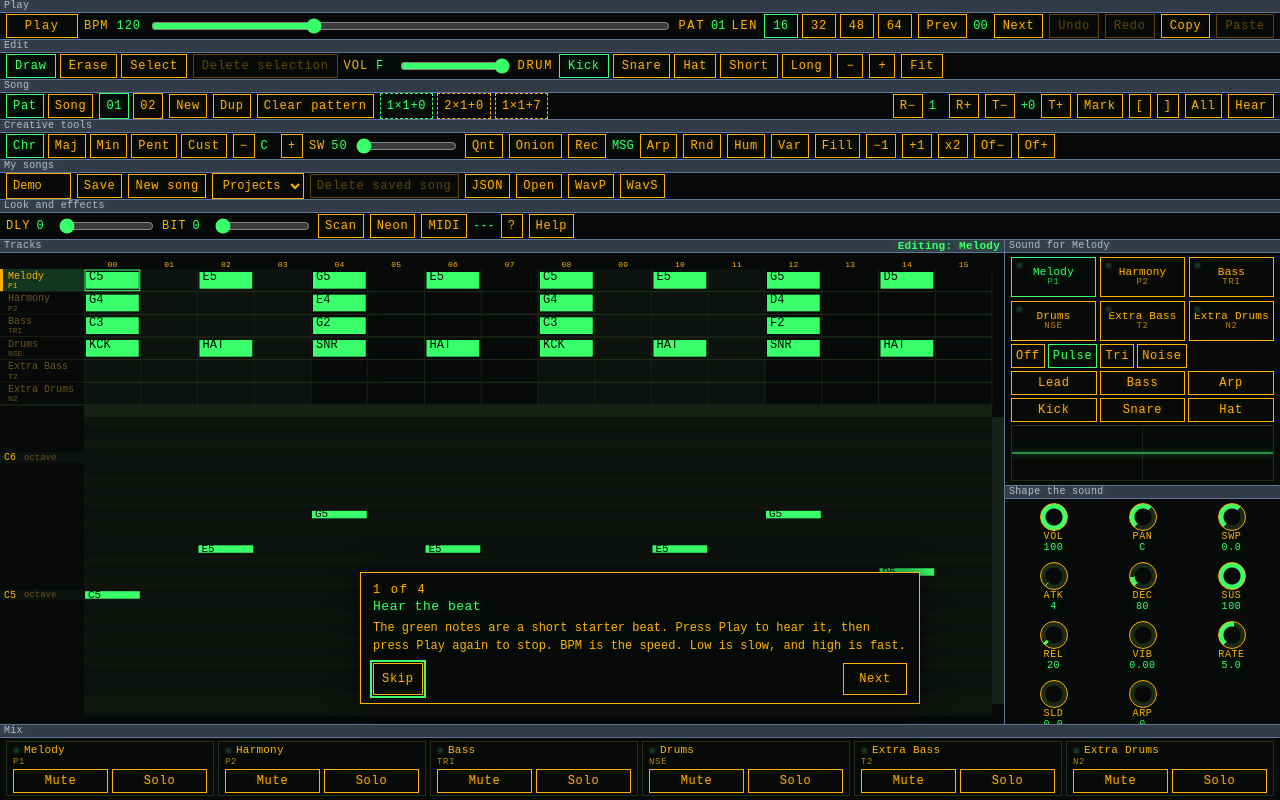
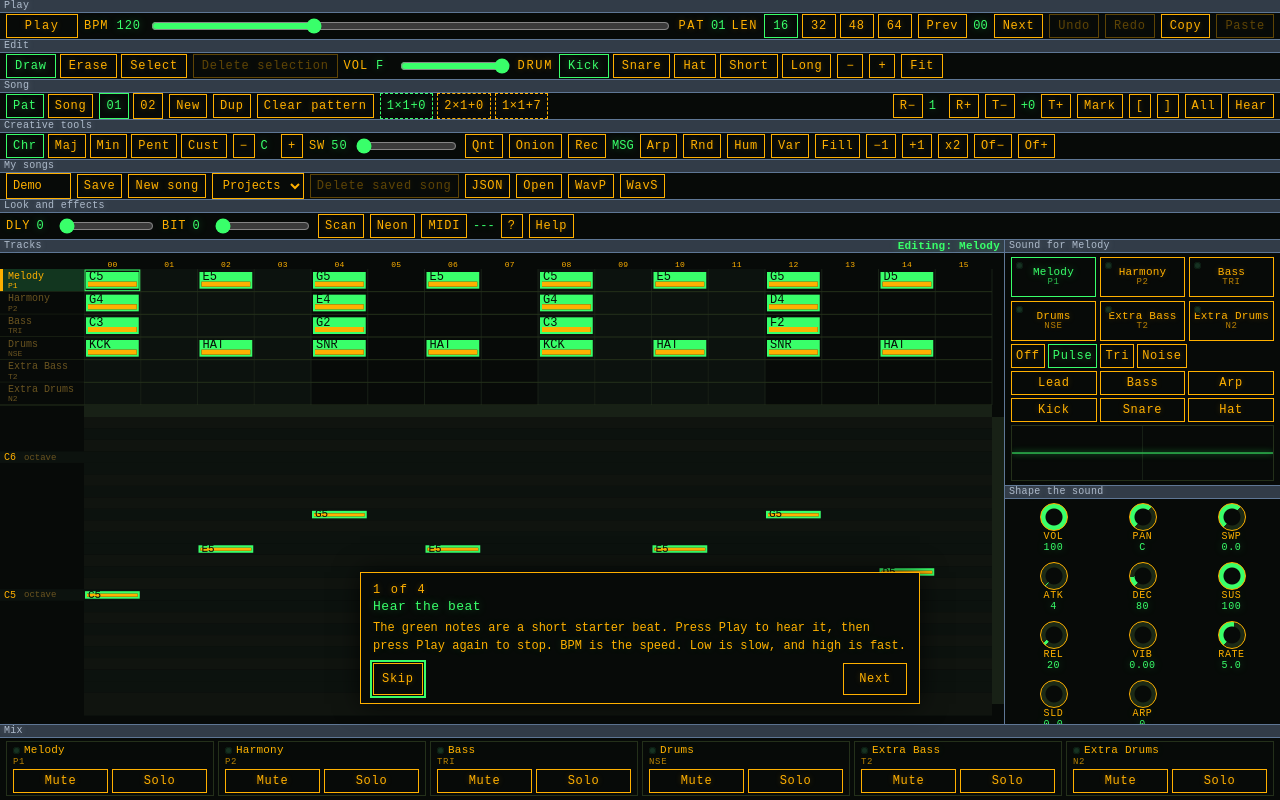
Before and after one commit to davidcasas82/chiptune-sequencer, a website built with Vite: page index.html in a window 1280 px wide. Built offline with nearby package versions, Linux system fonts and the light colour scheme.

Commit message:
Show Pencil pressure as each note's loudness
A pencil stroke sets the note from that pressure, including while the stroke is still moving. The bar on the note shows the loudness. A finger or mouse still uses the VOL control.

Co-authored-by: David Casas <davidcasas82@users.noreply.github.com>

```diff
--- a/index.html
+++ b/index.html
@@ -404,7 +404,7 @@
           <li>Hold a cell or note for the radial menu.</li>
           <li>Hold a button, a knob, or a slider name for a tip. A pencil hover shows it too.</li>
           <li>A to P play. Z and X move the octave. 1 to 5 hit drums. Space plays.</li>
-          <li>Pen pressure sets the volume of a new note.</li>
+          <li>Pen pressure sets how loud a new note is, and the bar on the note shows it. A finger or mouse uses VOL.</li>
         </ul>
         <button value="cancel">Close</button>
       </form>
--- a/src/audio/edit.ts
+++ b/src/audio/edit.ts
@@ -9,6 +9,7 @@ import {
   MAX_CHANNELS,
   MAX_STEPS,
   PITCH_CENTER,
+  VOL_MAX,
   cell,
   clampDrum,
   clampPitch,
@@ -118,6 +119,11 @@ export function clearSelection(
     for (let step = s0; step <= s1; step++) clearNote(pattern, channel, step);
   }
   return true;
+}
+
+export function penVolume(pointerType: string, pressure: number, fallback: number): number {
+  if (pointerType === 'pen' && pressure > 0) return clampVol(Math.round(pressure * VOL_MAX));
+  return clampVol(fallback);
 }
 
 export function putNote(
--- a/src/editor.ts
+++ b/src/editor.ts
@@ -5,6 +5,7 @@ import {
   findNote,
   moveNote,
   noteName,
+  penVolume,
   putNote,
   repeatTap,
   resizeNote,
@@ -248,8 +249,7 @@ export function mountEditor(engine: Engine): { fresh: () => void } {
   }
 
   function volumeOf(event: PointerEvent): number {
-    if (event.pointerType === 'pen' && event.pressure > 0) return clampVol(Math.round(event.pressure * VOL_MAX));
-    return pencilVol;
+    return penVolume(event.pointerType, event.pressure, pencilVol);
   }
 
   function mask(): number {
@@ -456,6 +456,7 @@ export function mountEditor(engine: Engine): { fresh: () => void } {
     }
     if (!moved && (drag.kind === 'move' || drag.kind === 'resize')) return;
     if (drag.kind === 'draw') {
+      if (event.pointerType === 'pen' && event.pressure > 0) drag.volume = volumeOf(event);
       const ch = drag.channel;
       const a = Math.min(drag.anchor, at);
       const len = Math.abs(at - drag.anchor) + 1;
@@ -577,6 +578,7 @@ export function mountEditor(engine: Engine): { fresh: () => void } {
         const travel = gesture ? Math.hypot(event.clientX - gesture.x, event.clientY - gesture.y) : 99;
         const tap = mode === 'edit' && !opened && travel <= 12 && event.type !== 'pointercancel';
         const now = performance.now();
+        if (mode === 'edit' && !opened && drag?.kind === 'draw' && event.type !== 'pointercancel') moveEdit(surface, event);
         if (mode === 'edit' && !opened) {
           if (tap && drag && (drag.kind === 'move' || drag.kind === 'resize')) {
             engine.cancel();
@@ -808,7 +810,12 @@ export function mountEditor(engine: Engine): { fresh: () => void } {
         const x = LABEL + (at + engine.pattern.nudge[index] / SUB - scrollX) * stepW;
         const live = head >= at && head < at + len;
         gfx.fillStyle = dimmed(ch) ? ink.dim : live ? ink.live : ink.green;
-        gfx.fillRect(x + 2, y + 3, Math.max(4, len * stepW - 4), rowH - 6);
+        const noteX = x + 2;
+        const noteY = y + 3;
+        const noteW = Math.max(4, len * stepW - 4);
+        const noteH = rowH - 6;
+        gfx.fillRect(noteX, noteY, noteW, noteH);
+        paintLoudness(gfx, noteX, noteY, noteW, noteH, engine.pattern.volume[index]);
         if (effectLabel(ch, index)) {
           gfx.fillStyle = ink.amber;
           gfx.fillRect(x + 2, y + rowH - 5, Math.max(4, Math.min(stepW, len * stepW) - 4), 2);
@@ -941,7 +948,12 @@ export function mountEditor(engine: Engine): { fresh: () => void } {
       const len = engine.pattern.length[index];
       const live = head >= at && head < at + len;
       gfx.fillStyle = dimmed(channel) ? ink.dim : live ? ink.live : ink.green;
-      gfx.fillRect(x + 1, y + 2, Math.max(4, len * stepW - 2), Math.max(4, keyH - 4));
+      const noteX = x + 1;
+      const noteY = y + 2;
+      const noteW = Math.max(4, len * stepW - 2);
+      const noteH = Math.max(4, keyH - 4);
+      gfx.fillRect(noteX, noteY, noteW, noteH);
+      paintLoudness(gfx, noteX, noteY, noteW, noteH, engine.pattern.volume[index]);
       if (effectLabel(channel, index)) {
         gfx.fillStyle = ink.amber;
         gfx.fillRect(x + 1, y + keyH - 3, Math.min(8, stepW - 2), 2);
@@ -995,6 +1007,27 @@ export function mountEditor(engine: Engine): { fresh: () => void } {
       gfx.strokeRect(LABEL + (s0 - scrollX) * stepW + 1, 1, (s1 - s0 + 1) * stepW - 2, h - GUTTER - 2);
     }
     paintBar(gfx, w, h, false);
+  }
+
+  function paintLoudness(
+    gfx: CanvasRenderingContext2D,
+    x: number,
+    y: number,
+    width: number,
+    height: number,
+    volume: number,
+  ): void {
+    const barH = height >= 14 ? 5 : 3;
+    if (width < 8 || height < barH + 2) return;
+    const inset = 2;
+    const trackW = width - inset * 2;
+    const barY = y + height - barH - 2;
+    gfx.fillStyle = ink.bg;
+    gfx.fillRect(x + inset, barY, trackW, barH);
+    const level = clampVol(volume) / VOL_MAX;
+    if (level <= 0) return;
+    gfx.fillStyle = ink.amber;
+    gfx.fillRect(x + inset, barY, Math.min(trackW, Math.max(2, Math.round(trackW * level))), barH);
   }
 
   function paintBar(gfx: CanvasRenderingContext2D, w: number, h: number, horizontal: boolean): void {
```
Also changed, not shown: tests/edit.test.ts (+13 -0 lines).
